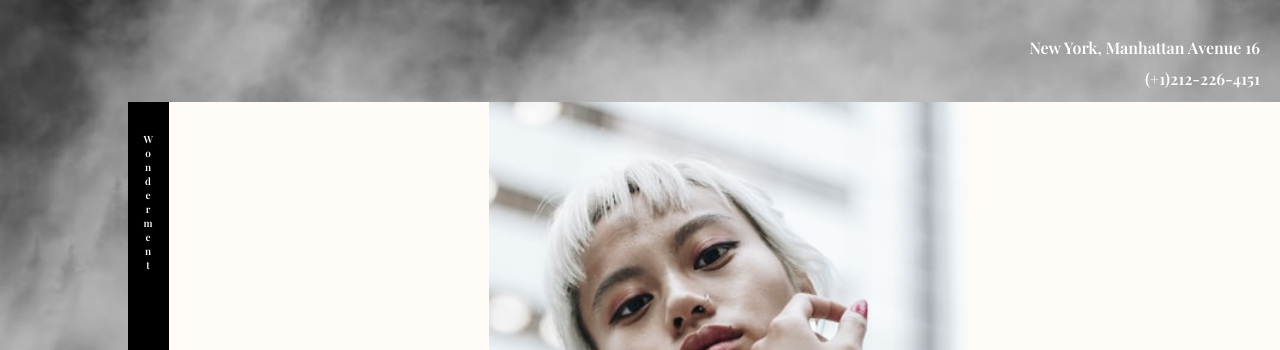
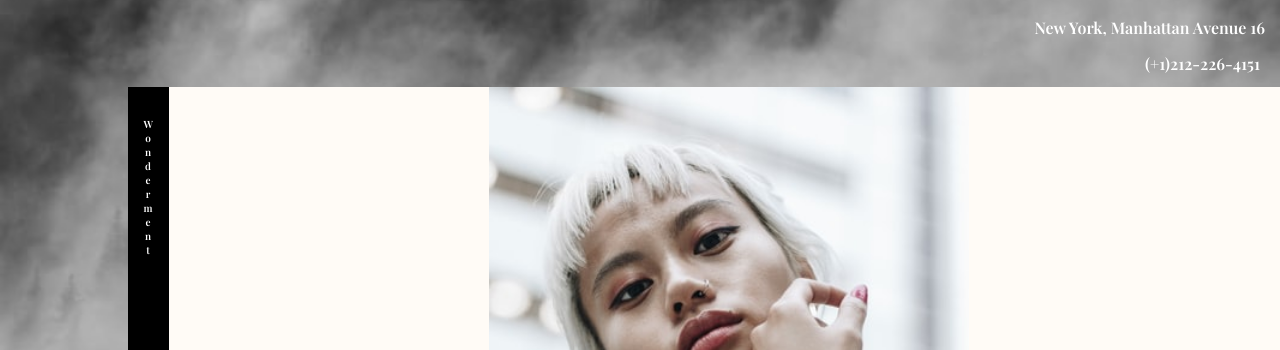
Before and after one commit to malanii/art_gallery, a plain HTML site: page index.html in a window 1280 px wide. Shown: the top 350 px of the page. Drawn offline with nearby package versions, Linux system fonts and the light colour scheme.

Commit message:
small changes

```diff
--- a/style.css
+++ b/style.css
@@ -4,13 +4,13 @@ body{
 }
 .wrapper {
     /*width: 100%;*/
-    min-height: 100%;
+    min-height: 100vh;
     background-image: url("img/b.jpg");
     background-repeat: no-repeat;
     background-size: cover;
     background-position: center;
     overflow: hidden;
-    padding: 2.5rem 0;
+    /*padding: 2.5rem 0;*/
 
 
 }
@@ -18,7 +18,7 @@ body{
 .contacts p {
     color: white;
     text-align: right;
-    padding: 0 20px 15px;
+    padding: 20px 15px;
     font-family: 'Playfair Display', serif;
     font-weight: 600;
 }
@@ -76,11 +76,7 @@ body{
     position: relative;
     overflow: hidden;
     animation-name: loading;
-    animation-duration: 3s;
-}
-
-.flex-block:hover {
-    animation-duration: 10s;
+    animation-duration: 4s;
 }
 
 
```
